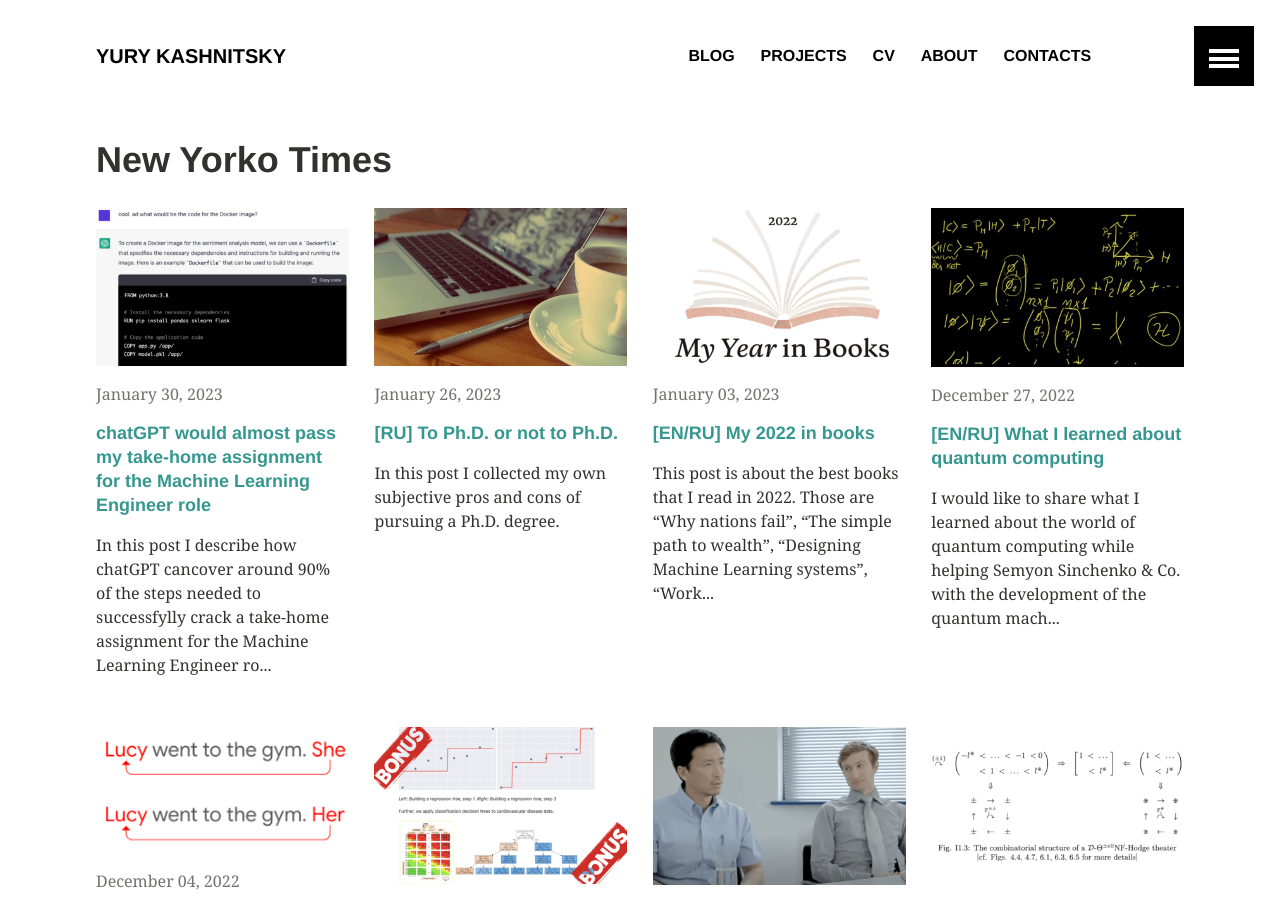
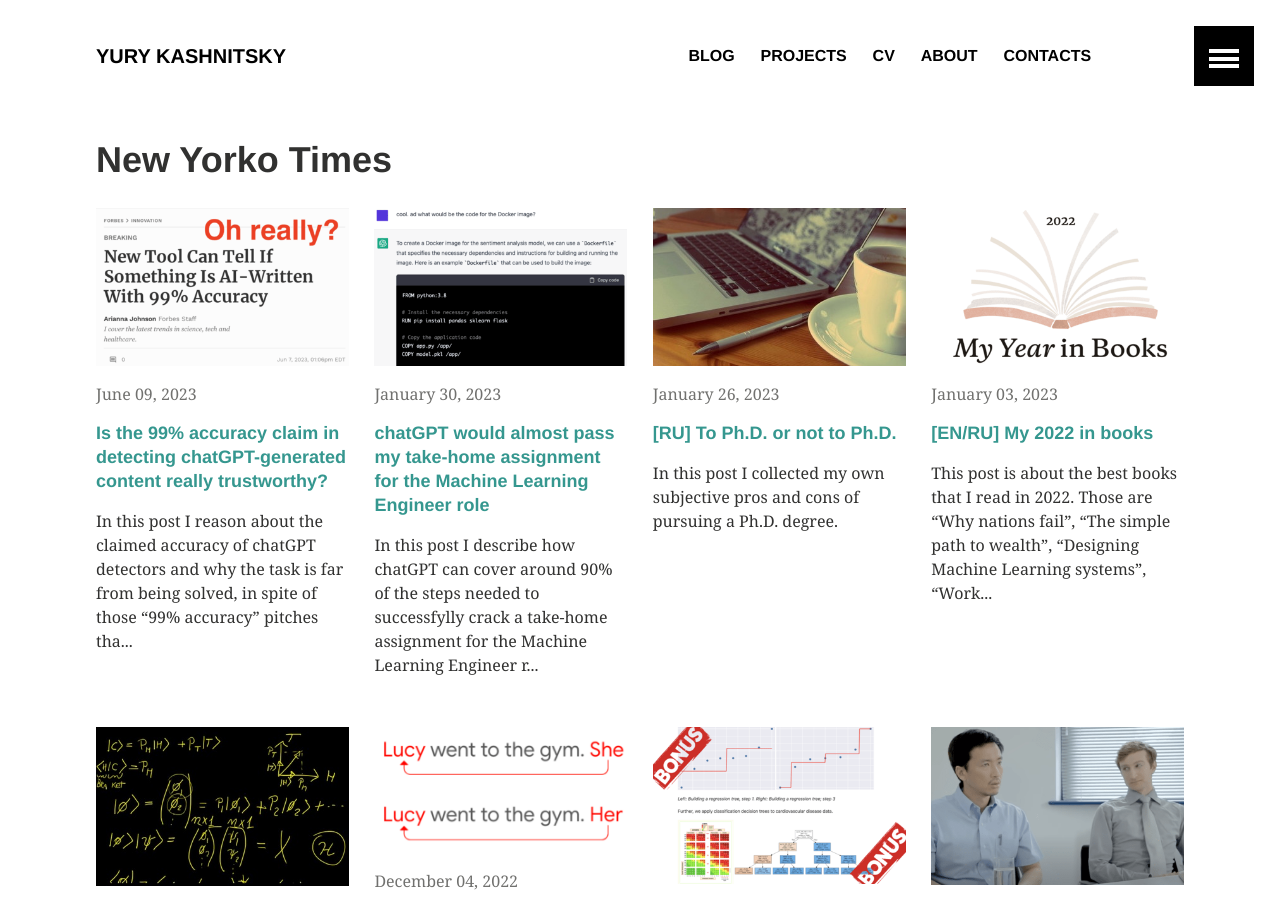
Before and after one commit to Yorko/yorko.github.io, a Jekyll site: the page built from _pages/home.md, in a window 1280 px wide and 900 px high. Built offline with Jekyll 4.4.1, drawn with Linux system fonts in a browser that asks for light colours; comment, search, counter and statistics services are not loaded; some of the changed lines change nothing that is shown.

Commit message:
add a post on chatGPT detectors' accuracy (#31)

```diff
--- a/_posts/2023-01-30-chatgpt-mle-take-home.md
+++ b/_posts/2023-01-30-chatgpt-mle-take-home.md
@@ -5,7 +5,7 @@ image:
   teaser: 20230130-chatgpt-mle-take-home/teaser.png
 ---
 
-_In this post I describe how chatGPT cancover around 90% of the steps needed to successfylly crack a take-home assignment for the Machine Learning Engineer role._
+_In this post I describe how chatGPT can cover around 90% of the steps needed to successfylly crack a take-home assignment for the Machine Learning Engineer role._
 
 ***
 I know everyone is fed up with chatGPT by this point in time. But I find this story especially peculiar and worth sharing.
--- /dev/null
+++ b/_posts/2023-06-09-chatgpt-detectors.md
@@ -0,0 +1,54 @@
+---
+layout: article
+title: "Is the 99% accuracy claim in detecting chatGPT-generated content really trustworthy?"
+image:
+  teaser: 20230609-chatgpt-detectors/teaser.png
+---
+
+_In this post I reason about the claimed accuracy of chatGPT detectors and why the task is far from being solved, in spite of those "99% accuracy" pitches that you hear._
+
+***
+
+## Self-claimed metrics for chatGPT detectors
+
+Ыщьущту pointed me to yet another chatGPT detector with 99% accuracy (on top of  GPTZero, DetectGPT, etc.). [This Forbes article](https://www.forbes.com/sites/ariannajohnson/2023/06/07/new-tool-can-tell-if-something-is-ai-written-with-99-accuracy/?sh=7e98e5ee5ed4) overviews many of such detectors.
+
+Let's summarize the claimed self-metrics of the presented detectors:
+
+- TurnitIn: **98%** accuracy
+- Copyleaks: **99%** accuracy
+- Winston AI: **99%** accuracy
+- AI Writing check: 80-90% accuracy
+- OpenAI classifier: 26% recall, 91% specificity, with a small math exercise we get **25.3%** accuracy
+
+Wait. OpenAI hires the best talents in the whole world. The guys allegedly work for 60-90 hours/week. Is OpenAI really lagging behind the University of Kansas, Winston AI, etc.?
+
+## Why is the task hard?
+
+Of course, OpenAI is not lagging behind the University of Kansas and others. The task is actually much harder. While it's easy to overfit a particular dataset and report 99% scores, it's much harder to build a generalizable detector that would work for any domain, any language, and any generator (if we allow other models and do not focus solely on chatGPT).
+
+This is a type of task that is hugely susceptible to data drift and model drift (if you'd like the detector to spot content produced by any LLM).
+
+## How do I get 99% accuracy and raise money?
+
+Easy. Take a handful of papers, create their chatGPT versions (e.g. with paraphrasing), and train any BERT-type model. Bingo! ~90% scores even in a fair cross-validation setup.
+
+That's what the University of Kansas did, according to the mentioned Forbes [article](https://www.forbes.com/sites/ariannajohnson/2023/06/07/new-tool-can-tell-if-something-is-ai-written-with-99-accuracy/?sh=7e98e5ee5ed4).
+
+> The team of researchers selected 64 perspectives (a type of article) and used them to make 128 articles using ChatGPT, which was then used to train the AI detector.
+The model had a 100% accuracy rate of identifying human-created articles from AI-generated ones, and a 92% accuracy rate for identifying specific paragraphs within the text.
+
+## How detectors failed in the COLING 2022 competition
+
+The argument above is supported by my experience with setting up a COLING 2022 competition track on the detection of AI-generated scientific papers. [Here](https://yorko.github.io/2022/detecting-generated-content/) is the full blog post but the gist is the following:
+
+- all the models trained by contestants easily overfitted to the competition dataset, hence 99% F1 scores seen on the [leaderboard](https://www.kaggle.com/competitions/detecting-generated-scientific-papers/leaderboard);
+- as one of the winners Domenic Rosati showed with his follow-up [paper](https://aclanthology.org/2022.sdp-1.27/), the models trained with the provided competition data (`DAGPap22` in the table below) generalize very poorly to a new similar dataset that Domenic had generated (`SynSciPass` in the table below): 31.4% in a binary classification task is worse than random (actually, if we flip the detector's predictions, that'd yield 1-31.4% = 68.6%).
+
+<div style="text-align:center">
+<img src="/images/20230609-chatgpt-detectors/rosati_detector_generalization.png" width=500px />
+</div>
+
+## So where are we with chatGPT text detection?
+
+This needs a whole new post but for now, I'd say: be critical, don't buy these claims of "99% accuracy" and live with the fact that we'll probably never know for sure if a piece of text is human-written or completely machine-generated. That's the new reality.
```
Also changed, not shown: images/20230609-chatgpt-detectors/rosati_detector_generalization.png (added), images/20230609-chatgpt-detectors/teaser.png (added).
